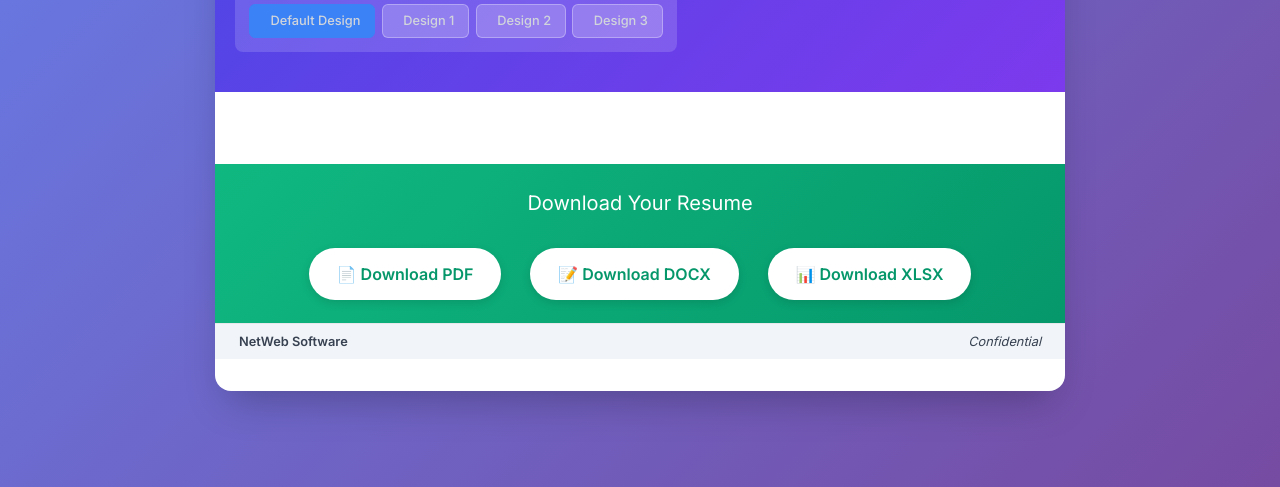
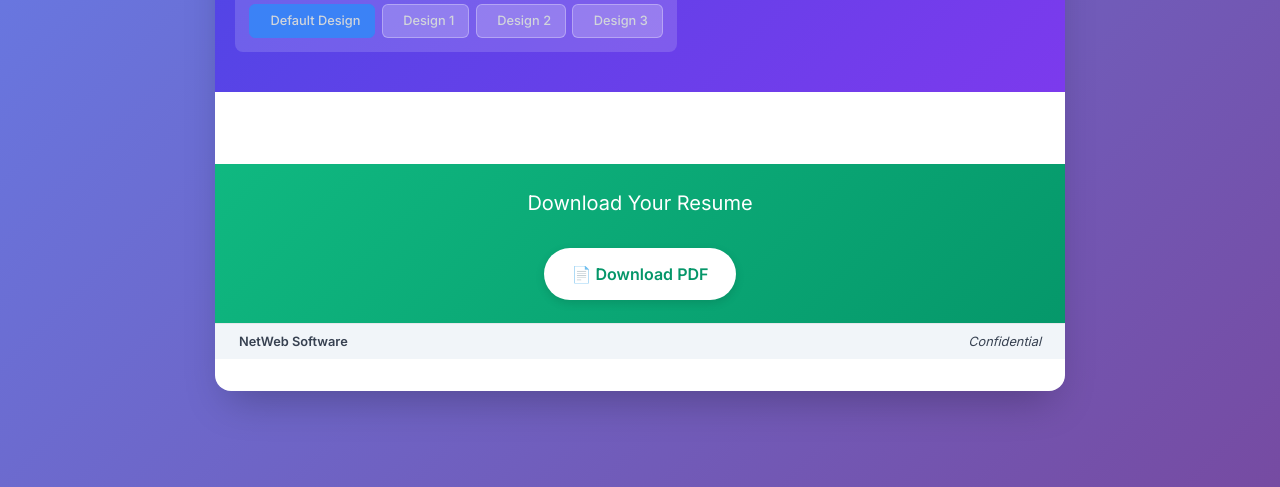
Before and after one commit to DemonEmperror/Profile-maker, a Flask app: page /display_profile in a window 1280 px wide. Shown: the part 313-800 px from the top of the page. Run offline with Flask 3, Linux system fonts and the light colour scheme; the visitor is signed in with stand-in values (Sample User, id 1); some libraries are stand-ins or nearby versions.

Commit message:
Update display_profile.html

```diff
--- a/templates/display_profile.html
+++ b/templates/display_profile.html
@@ -1072,7 +1072,7 @@
             <input type="hidden" name="design" id="design" value='{{ session.get("design", "display_profile") }}'>
             <button type="submit" class="download-btn" onclick="handleDownload()">📄 Download PDF</button>
           </form>
-          <form method="POST" action="/download_docx" id="download-docx-form" style="display: inline;">
+<!--           <form method="POST" action="/download_docx" id="download-docx-form" style="display: inline;">
             <input type="hidden" name="hidden_sections" id="hidden-sections-docx" value='{{ hidden_sections | tojson | safe }}'>
             <input type="hidden" name="design" id="design-docx" value='{{ session.get("design", "display_profile") }}'>
             <button type="submit" class="download-btn">📝 Download DOCX</button>
@@ -1081,7 +1081,7 @@
             <input type="hidden" name="hidden_sections" id="hidden-sections-xlsx" value='{{ hidden_sections | tojson | safe }}'>
             <input type="hidden" name="design" id="design-xlsx" value='{{ session.get("design", "display_profile") }}'>
             <button type="submit" class="download-btn">📊 Download XLSX</button>
-          </form>
+          </form> -->
         </div>
         <p style="color: rgba(255,255,255,0.8); margin-top: 1rem; font-size: 0.875rem;"></p>
       </div>
```
